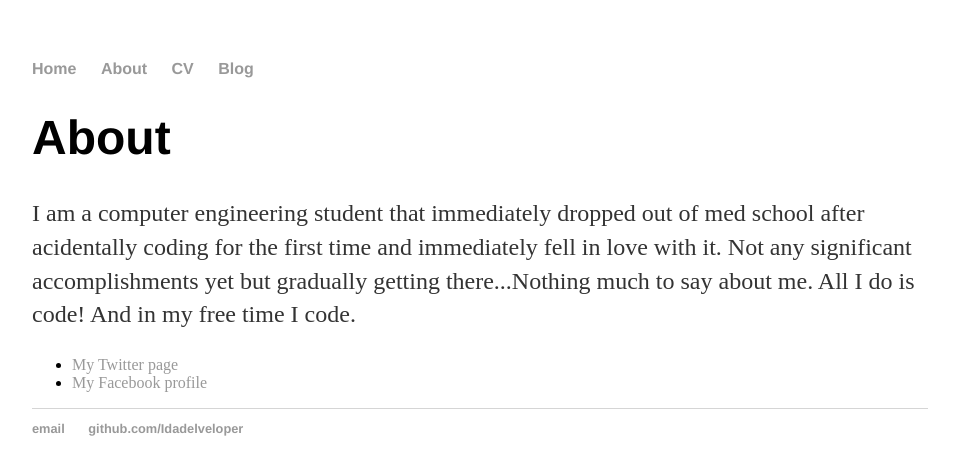
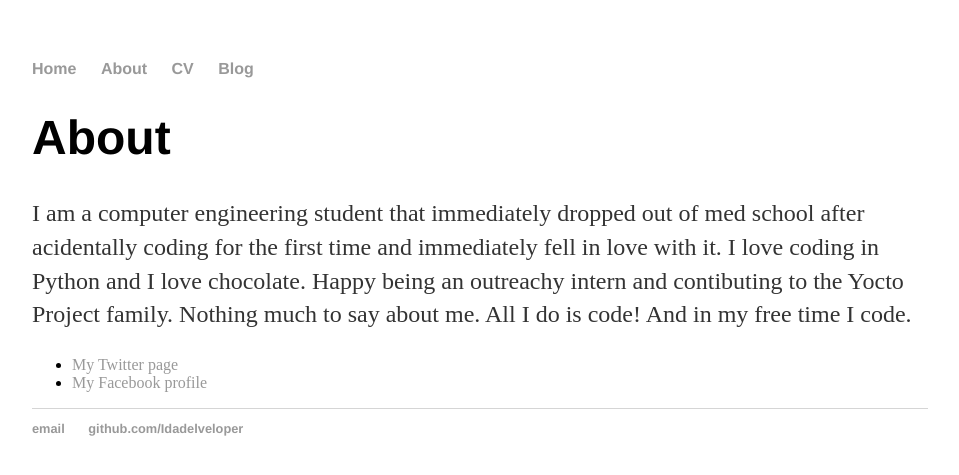
Before and after one commit to Idadelveloper/Idadelveloper.github.io, a Jekyll site: the page built from about/index.html, in a window 1280 px wide. Shown: the top 475 px of the page, without its empty margins (160-1119 px from the left). Built offline with Jekyll 4.4.1, drawn with Linux system fonts in a browser that asks for light colours.

Commit message:
Update index.html

```diff
--- a/about/index.html
+++ b/about/index.html
@@ -5,7 +5,7 @@ title: About Ida Delphine
 
 		<div class="about">
 			<h1>About</h1>
-			<p>I am a computer engineering student that immediately dropped out of med school after acidentally coding for the first time and immediately fell in love with it. Not any significant accomplishments yet but gradually getting there...Nothing much to say about me. All I do is code! And in my free time I code.</p>
+			<p>I am a computer engineering student that immediately dropped out of med school after acidentally coding for the first time and immediately fell in love with it. I love coding in Python and I love chocolate. Happy being an outreachy intern and contibuting to the Yocto Project family. Nothing much to say about me. All I do is code! And in my free time I code.</p>
 
 			<ul class="contacts">
 				<li><a href="https://twitter.com/meh_ida">My Twitter page</a></li>
```
